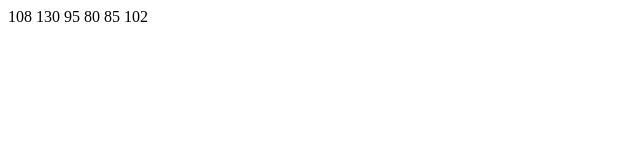
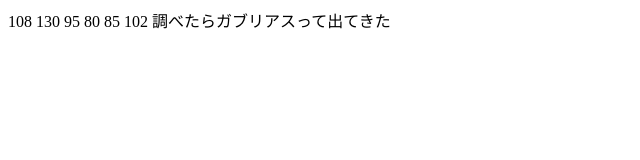
Before and after one commit to pokopoko7/20230421, a plain HTML site: page index.html in a window 1280 px wide. Shown: the whole page, without its empty margins (0-640 px from the left). Drawn offline with Linux system fonts and the light colour scheme.

Commit message:
わかったぞ！

```diff
--- a/index.html
+++ b/index.html
@@ -6,5 +6,6 @@
   </head>
   <body>
     108 130 95 80 85 102
+    調べたらガブリアスって出てきた
   </body>
 </html>
```
